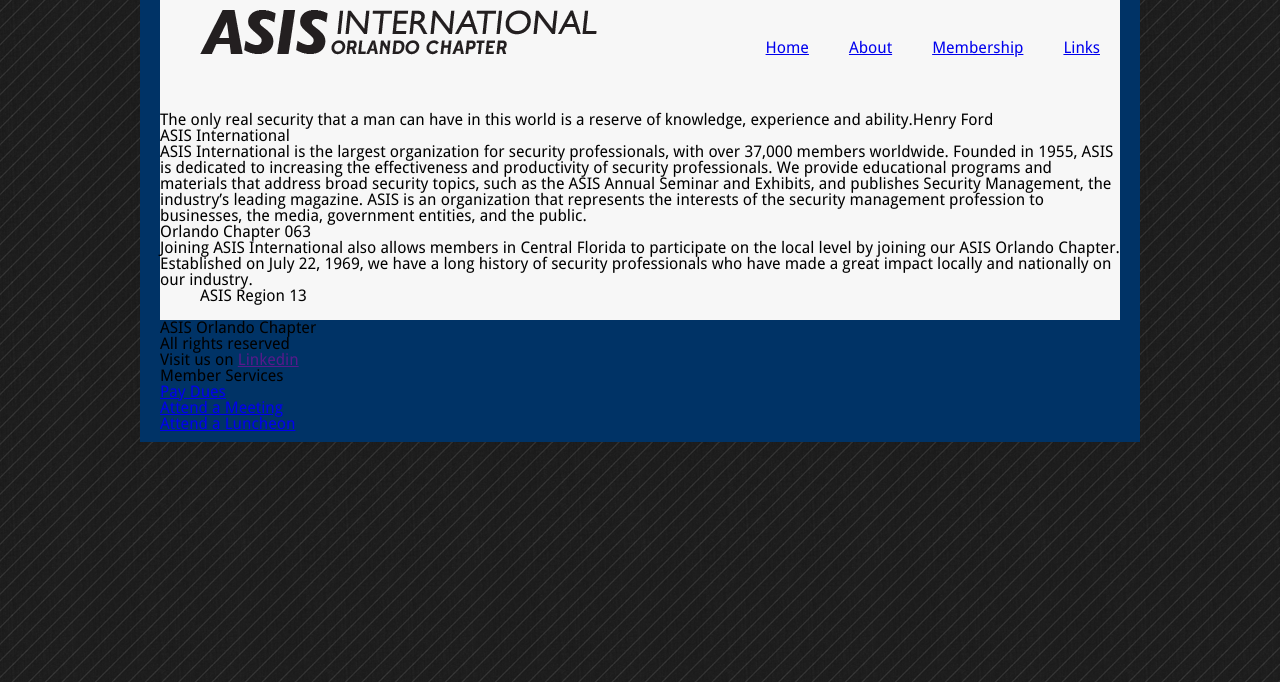
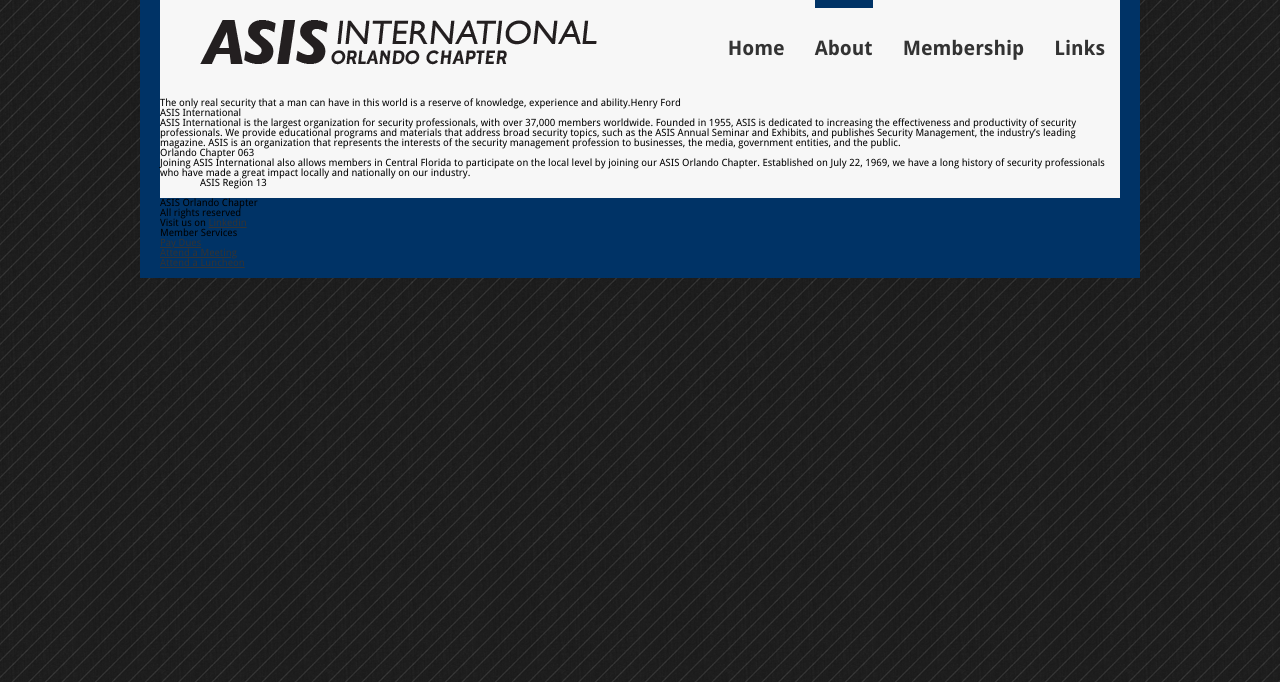
Before and after one commit to bigairali/ASIS_Orlando, a PHP site: page /about.html in a window 1280 px wide. Shown: the top 682 px of the page. Run offline with PHP 8.4, Linux system fonts and the light colour scheme.

Commit message:
Navigation 70% Styled
Active state working

```diff
--- a/about.html
+++ b/about.html
@@ -37,7 +37,7 @@
 
 				<nav>
 					<a href="index.html" title="Home">Home</a>
-					<a class="active" href="#" title="About">About</a>
+					<a class="active" href="about.html" title="About">About</a>
 					<a href="membership.html" title="Membership">Membership</a>
 					<a href="links.html" title="Links">Links</a>
 				</nav><!-- /#nav  -->
--- a/css/style.css
+++ b/css/style.css
@@ -150,12 +150,23 @@ table {
 /* Global Styles ============================================================================ */
 html {
 	font-family: 'droid_sansregular';
+	font-size: 10px;
 }
 
 body {
 	background: url("../images/pinstriped_suit.png");
 }
 
+/* Links */
+a {
+	color: #333333;
+}
+
+a:hover {
+	text-decoration: underline;
+}
+
+/* Blue Background */
 #container {
 	width: 960px;
 	margin: 0 auto;
@@ -163,14 +174,18 @@ body {
 	background-color: #003366;
 }
 
+/* White Background */
 #main {
 	background-color: #f7f7f7;
 }
 
+/* Content Columns */
 .main_column, aside {
 	padding: 0 40px;
 }
 
+
+/* Divders for content on a page */
 h3 {
 	border-bottom: 8px solid #333333;
 }
@@ -186,20 +201,19 @@ h3 {
 }
 
 
-
 /* Header Styles ============================================================================ */
 header {
 	overflow: hidden;
 }
 
 h1 {
-	padding: 10px 40px 20px;
+	padding: 20px 40px;
 	float: left;
 }
 
 h1 a {
 	width: 400px;
-	height: 61px;
+	height: 45px;
 	display: block;
 	overflow: hidden;
 	text-indent: -9999px;
@@ -212,7 +226,16 @@ nav {
 }
 
 nav a {
-	padding: 40px 20px;
+	margin: 0 15px 30px;
+	padding-top: 30px;
+	font-size: 2em;
+	font-family: 'droid_sansbold';
+	border-top: 8px solid #f7f7f7;
 	float: left;
 	display: block;
+	text-decoration: none;
 }
+
+.active {
+	border-top: 8px solid #003366;
+}
--- a/links.html
+++ b/links.html
@@ -31,18 +31,20 @@
 <body>
 	<div id="container">
 
+
+		<section id="main">
 			<header>
 				<h1><a href="index.html">Orlando Chapter</a></h1>
 
 				<nav>
 					<a href="index.html" title="Home">Home</a>
-				<a href="#" title="About">About</a>
+					<a href="about.html" title="About">About</a>
 					<a href="membership.html" title="Membership">Membership</a>
 					<a class="active" href="links.html" title="Links">Links</a>
 				</nav><!-- /#nav  -->
 			</header><!-- /header -->
 
-		<section id="main">
+
 			<img src="" />
 
 			<div>
```
Lines whose indentation alone changed are shown as unchanged.
